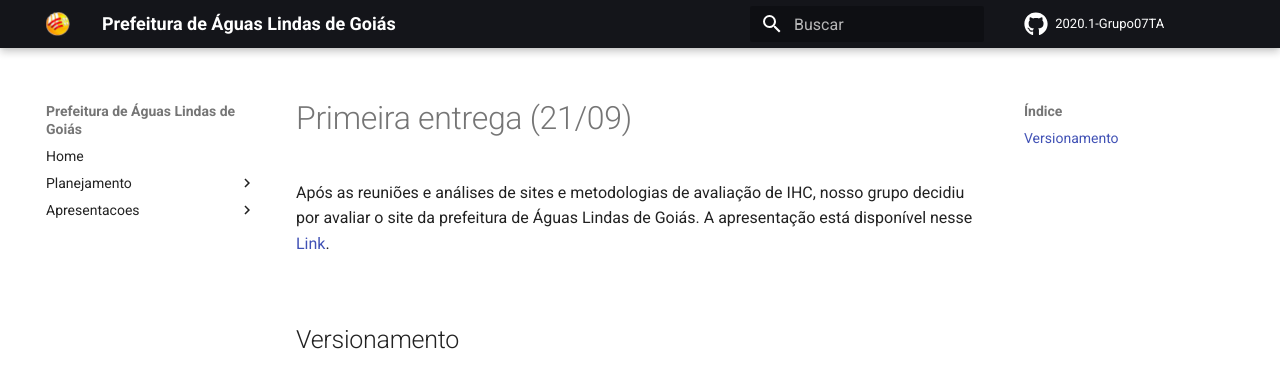
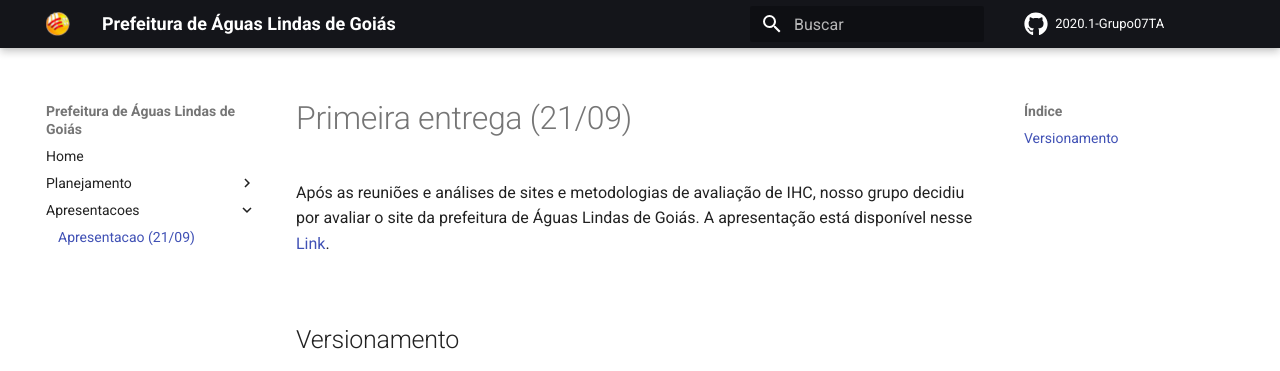
Before and after one commit to Interacao-Humano-Computador/2020.1-Prefeiturade-Aguas-Lindas-de-Goias, an MkDocs documentation site: the page built from docs/apresentacoes/apresentacao-21-09.md, in a window 1280 px wide. Shown: the top 371 px of the page. Built offline with MkDocs 1.6.1 and Material for MkDocs 9.7.7, drawn with Linux system fonts in a browser that asks for light colours; comment, search, counter and statistics services are not loaded.

Commit message:
Corrige pasta Apresentaçoes

```diff
--- a/mkdocs.yml
+++ b/mkdocs.yml
@@ -9,7 +9,7 @@ nav:
     - Site Selecionado: planejamento/site.md
     - Processo de Design: planejamento/processo.md
   - Apresentacoes:
-    - Apresentacao (21/09): Apresentacoes/apresentacao-21-09.md
+    - Apresentacao (21/09): apresentacoes/apresentacao-21-09.md
 
 theme:
   logo: 'imagens/favicon.png'
```
Also changed, not shown: docs/apresentacoes/apresentacao-21-09.md (renamed from docs/Apresentacoes/Apresentação 21/apresentacao-21-09.md).
